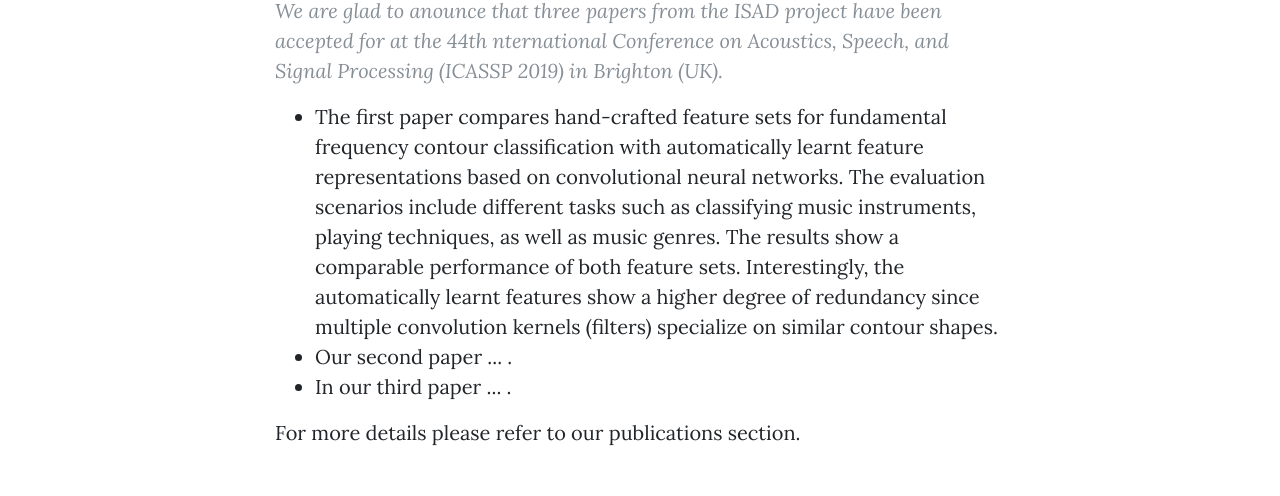
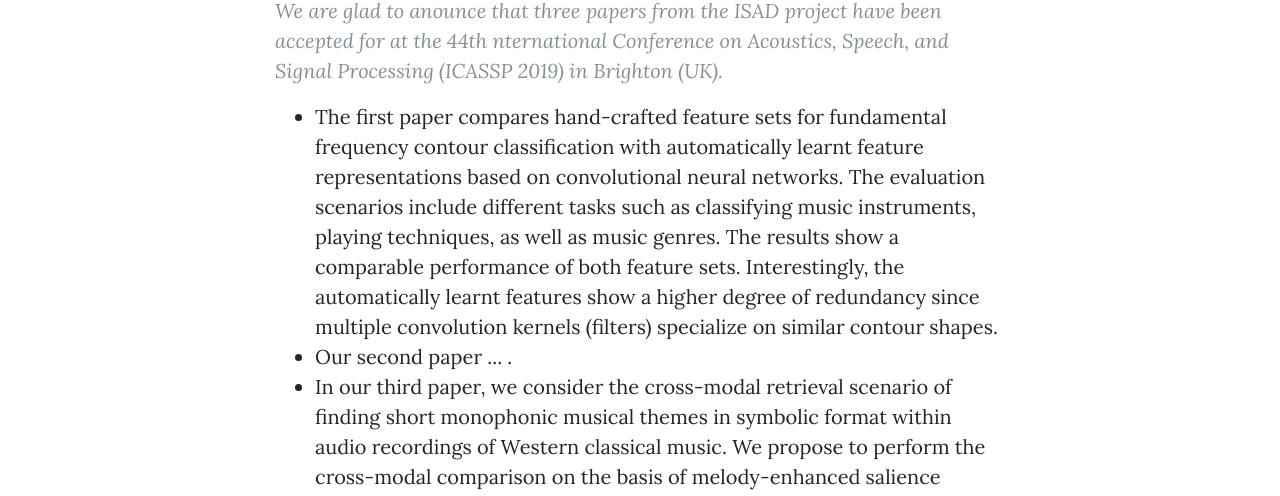
Before and after one commit to dfg-isad/dfg-isad.github.io, a website: page post.html in a window 1280 px wide. Shown: the part 454-950 px from the top of the page. Drawn offline with nearby package versions, Linux system fonts and the light colour scheme.

Commit message:
sliance paper

```diff
--- a/post.html
+++ b/post.html
@@ -102,7 +102,9 @@
 
             <li>Our second paper ... . </li>
 
-            <li>In our third paper ... . </li>
+            <li>In our third paper, we consider the cross-modal retrieval scenario of finding short monophonic musical themes in symbolic format within audio recordings of Western classical music.
+              We propose to perform the cross-modal comparison on the basis of melody-enhanced salience representations.
+              As the main contribution, we evaluate several conceptually different salience representations for our cross-modal retrieval scenario.</li>
           </ul>
           For more details please refer to our <a href="publications.html"> publications</a> section.
         </div>
```
